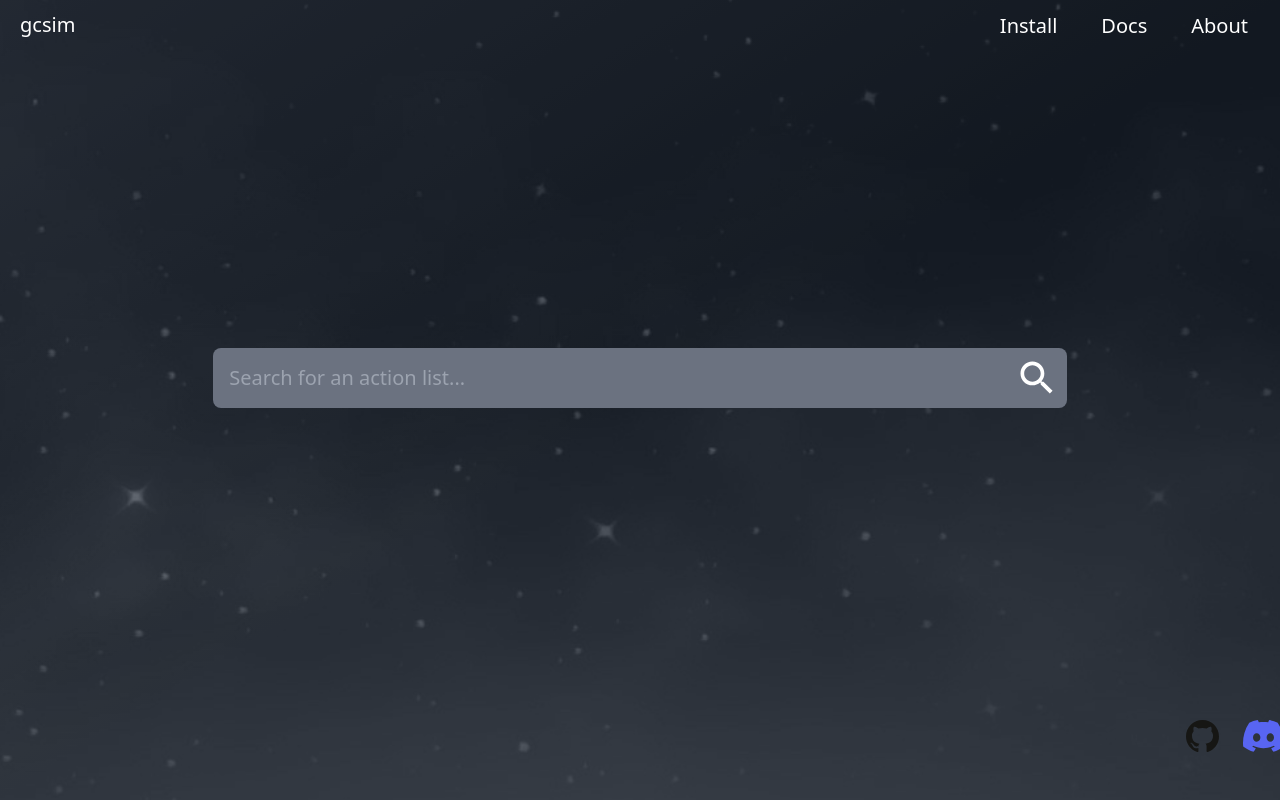
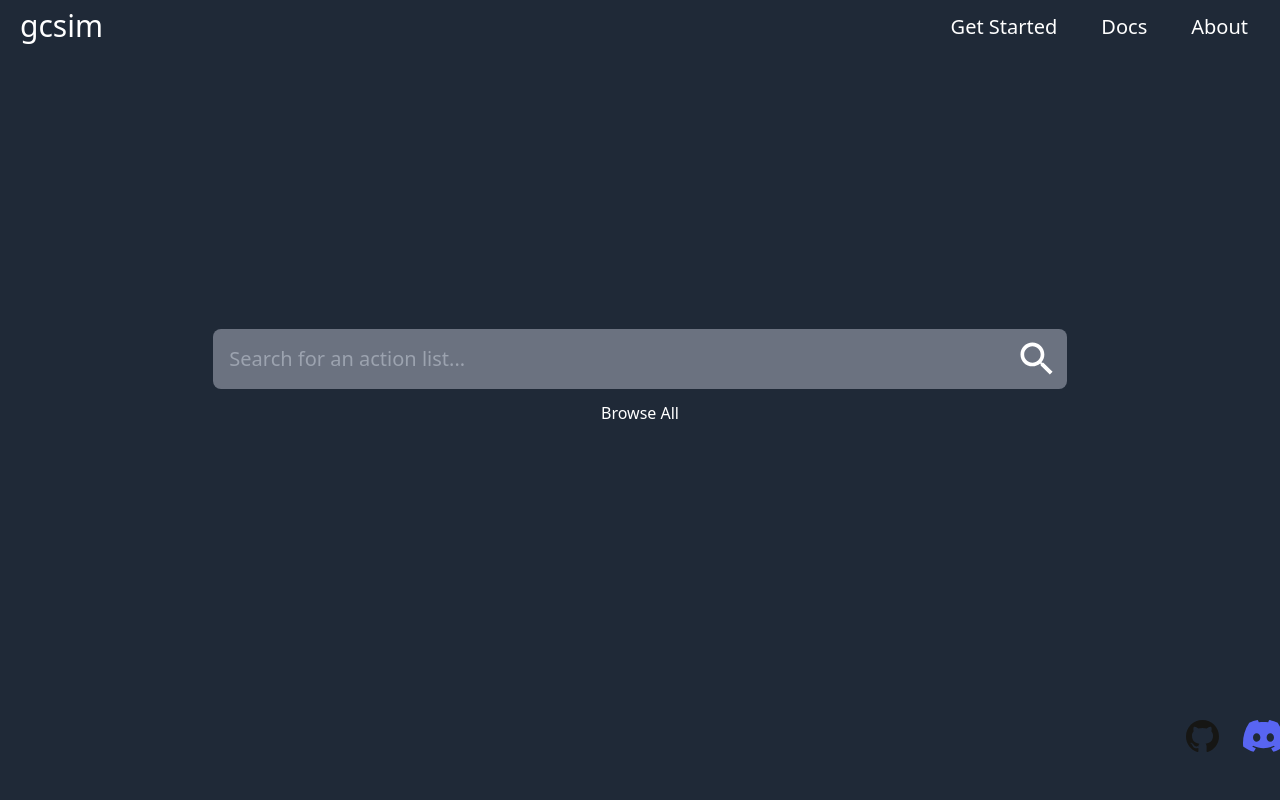
Before and after one commit to genshinsim/gcsim.app, a React (Create React App) app: page / in a window 1280 px wide. Built offline with nearby package versions, Linux system fonts and the light colour scheme.

Commit message:
fix some styling + add browse

```diff
--- a/public/index.html
+++ b/public/index.html
@@ -26,7 +26,7 @@
     -->
     <title>gcsim - simulation impact</title>
   </head>
-  <body class="bg-gradient-to-br from-gray-700 via-gray-800 to-gray-800 text-white">
+  <body class="bg-gray-800 text-white">
     <noscript>You need to enable JavaScript to run this app.</noscript>
     <div id="root"></div>
     <!--
--- a/src/App.tsx
+++ b/src/App.tsx
@@ -1,16 +1,18 @@
 import React from "react";
-import { Route, Switch } from "wouter";
+import { Link, Route, Switch } from "wouter";
+import Fuse from "fuse.js";
+
+import "./App.css";
+import Store from "./Store";
 import Nav from "./components/Nav";
 import Footer from "./components/Footer";
 import About from "./components/About";
 import SearchBar from "./components/SearchBar";
+import Browse from "./components/Browse";
 import Search from "./components/Search";
-import Store from "./Store";
-import "./App.css";
 
 import fuseIndex from "./data/fuse-index.json";
 import data from "./data/configs.json";
-import Fuse from "fuse.js";
 
 const index = Fuse.parseIndex(fuseIndex);
 export const fuse = new Fuse(
@@ -30,16 +32,21 @@ export default function AppWrapper(): JSX.Element {
 
 function App() {
   return (
-    <div className=" h-screen w-screen parent-bg">
-      <div className="cover-image" />
+    <div className="h-screen">
       <div className="container mx-auto flex flex-col h-full">
         <Nav />
         <Switch>
           <Route path="/">
-            <div className="flex-grow flex items-center justify-center">
+            <div className="flex-grow flex flex-col items-center justify-center">
               <SearchBar />
+              <div className="p-2">
+                <Link href="/browse">
+                  <a href="/browse">Browse All</a>
+                </Link>
+              </div>
             </div>
           </Route>
+          <Route path="/browse" component={Browse} />
           <Route path="/about" component={About} />
           <Route path="/search" component={Search} />
         </Switch>
--- /dev/null
+++ b/src/components/Browse.tsx
@@ -0,0 +1,15 @@
+import React from "react";
+import data from "../data/configs.json";
+import TeamRow from "./TeamRow";
+
+export default function Browse() {
+  const elements = data.map((r, i) => {
+    return <TeamRow {...r} key={i} />;
+  });
+  //load fuzzy and search for str
+  return (
+    <div className="flex-grow flex p-10 flex-col overflow-y-scroll overflow-x-hidden">
+      <div className="flex flex-col">{elements}</div>
+    </div>
+  );
+}
--- a/src/components/Nav.tsx
+++ b/src/components/Nav.tsx
@@ -14,29 +14,41 @@ export default function Nav() {
             dispatch({ type: "set", str: "" });
           }}
         >
-          <a className="flex title-font font-bond items-center mb-4 md:mb-0">
-            <span className="ml-3 text-xl border-b-2 border-transparent">
+          <a
+            className="flex title-font font-bond items-center mb-4 md:mb-0"
+            href="/"
+          >
+            <span className="ml-3 text-3xl border-b-2 border-transparent">
               gcsim
             </span>
           </a>
         </Link>
         <div className="flex-grow justify-end flex flex-row">
-          <nav className="md:ml-auto md:mr-1 md:py-1 md:pl-4   ">
+          <nav className="md:ml-auto md:mr-1 md:py-1 md:pl-4">
             <a
               className="mr-5"
               href="https://github.com/genshinsim/gsimui/releases"
+              target="_blank"
+              rel="noreferrer"
             >
-              Install
+              Get Started
             </a>
           </nav>
           <nav className="md:ml-1 md:mr-1 md:py-1 md:pl-4 ">
-            <a className="mr-5" href="https://github.com/genshinsim/gsim/wiki">
+            <a
+              className="mr-5"
+              href="https://github.com/genshinsim/gsim/wiki"
+              target="_blank"
+              rel="noreferrer"
+            >
               Docs
             </a>
           </nav>
           <nav className="md:ml-1 md:mr-1 md:py-1 md:pl-4  ">
             <Link href="/about">
-              <a className="mr-5">About</a>
+              <a className="mr-5" href="/about">
+                About
+              </a>
             </Link>
           </nav>
         </div>
--- a/src/components/Search.tsx
+++ b/src/components/Search.tsx
@@ -2,6 +2,7 @@ import React from "react";
 import { fuse } from "../App";
 import { AppContext } from "../Store";
 import SearchBar from "./SearchBar";
+import TeamRow from "./TeamRow";
 import charData from "../data/character_images.json";
 import CopyIcon from "../content_copy_white_24dp.svg";
 
@@ -12,52 +13,7 @@ export default function Search() {
   console.log(data);
 
   const elements = data.map((r: any, i) => {
-    return (
-      <div
-        className="m-2 p-2 rounded-md bg-gray-600 gap-1 items-center grid lg:grid-cols-4 md:grid-cols-2 sm:grid-cols-1"
-        key={i}
-      >
-        <div className="flex flex-row">
-          {r.item.characters.map((c: string) => {
-            console.log(c);
-            // @ts-ignore: Unreachable code error
-            let image = charData[c];
-            return (
-              <div key={c} className="h-24">
-                <img src={image} alt={c} className="object-contain h-full" />
-              </div>
-            );
-          })}
-        </div>
-        <div className="flex-grow flex flex-row items-center lg:col-span-3 md:col-span-2">
-          <div className="flex-grow">
-            <div className="font-bold text-lg">{r.item.title}</div>
-            <div>
-              <strong>Author: </strong>
-              {r.item.author}
-            </div>
-            <div>
-              <strong>Version: </strong>
-              {r.item.version}
-            </div>
-            <div>
-              <strong>Description: </strong>
-              {r.item.description}
-            </div>
-          </div>
-          <div>
-            <img
-              src={CopyIcon}
-              alt="copy"
-              className="p-1 rounded-md hover:bg-gray-500"
-              onClick={() => {
-                navigator.clipboard.writeText(r.item.config);
-              }}
-            />
-          </div>
-        </div>
-      </div>
-    );
+    return <TeamRow {...r.item} key={i} />;
   });
   //load fuzzy and search for str
   return (
@@ -73,7 +29,7 @@ export default function Search() {
             ? "I found the following teams..."
             : "Sorry I didn't find anything :("}
         </div>
-        {elements}
+        <div>{elements}</div>
       </div>
     </div>
   );
--- a/src/components/SearchBar.tsx
+++ b/src/components/SearchBar.tsx
@@ -20,6 +20,23 @@ export default function SearchBar() {
       className="md:w-1/2 lg:w-2/3 sm:w-full bg-gray-500 rounded-lg p-3 m-1 h-auto"
       style={{ position: "relative" }}
     >
+      <img
+        src={SearchButton}
+        alt="search"
+        className="rounded-md hover:bg-gray-400"
+        style={{
+          objectFit: "contain",
+          position: "absolute",
+          right: 0,
+          top: 0,
+          height: "100%",
+          maxHeight: "60px",
+          padding: "0.5rem",
+        }}
+        onClick={() => {
+          setLocation("/search");
+        }}
+      />
       <form
         onSubmit={(e) => {
           e.preventDefault();
@@ -34,20 +51,6 @@ export default function SearchBar() {
           onChange={handleChange}
         />
       </form>
-      <img
-        src={SearchButton}
-        alt="search"
-        className="rounded-md hover:bg-gray-400"
-        style={{
-          objectFit: "contain",
-          position: "absolute",
-          right: 0,
-          top: 0,
-          height: "100%",
-          maxHeight: "60px",
-          padding: "0.5rem",
-        }}
-      />
     </div>
   );
 }
--- /dev/null
+++ b/src/components/TeamRow.tsx
@@ -0,0 +1,87 @@
+import React from "react";
+import CopyIcon from "../content_copy_white_24dp.svg";
+// import EyeIcon from "../visibility_white_24dp.svg";
+import charData from "../data/character_images.json";
+
+export default function TeamRow({
+  title,
+  version,
+  author,
+  description,
+  characters,
+  config,
+}: {
+  title: string;
+  version: string;
+  author: string;
+  description: string;
+  characters: string[];
+  config: string;
+}) {
+  const [open, setOpen] = React.useState<boolean>(false);
+
+  return (
+    <div className="m-2 p-2 rounded-md bg-gray-600 gap-1 items-center grid lg:grid-cols-3 md:grid-cols-2 sm:grid-cols-1 lg:text-base md:text-sm sm:text-xs">
+      <div>
+        <div className="font-bold xl:text-lg mb-1">{title}</div>
+        <div className="grid grid-cols-4">
+          {characters.map((c: string) => {
+            console.log(c);
+            // @ts-ignore: Unreachable code error
+            let image = charData[c];
+            return (
+              <div key={c} className="h-24">
+                <img src={image} alt={c} className="object-contain h-full" />
+              </div>
+            );
+          })}
+        </div>
+      </div>
+
+      <div
+        className="flex-grow flex flex-row items-center col-span-2"
+        style={{ position: "relative" }}
+      >
+        <div className="flex flex-col">
+          <div>
+            <strong>Author: </strong>
+            {author}
+          </div>
+          <div>
+            <strong>Version: </strong>
+            {version}
+          </div>
+          <div>
+            <strong>Description: </strong>
+            {description}
+          </div>
+        </div>
+
+        <img
+          src={CopyIcon}
+          alt="copy"
+          className="p-1 rounded-md hover:bg-gray-500"
+          onClick={() => {
+            navigator.clipboard.writeText(config);
+          }}
+          style={{
+            position: "absolute",
+            top: "0",
+            right: "0",
+          }}
+        />
+      </div>
+    </div>
+  );
+}
+
+const customStyles = {
+  content: {
+    top: "50%",
+    left: "50%",
+    right: "auto",
+    bottom: "auto",
+    marginRight: "-50%",
+    transform: "translate(-50%, -50%)",
+  },
+};
```
Also changed, not shown: src/App.css (indentation only), src/visibility_white_24dp.svg (added), 1 other file (tests, documents, lock files or other folders).
